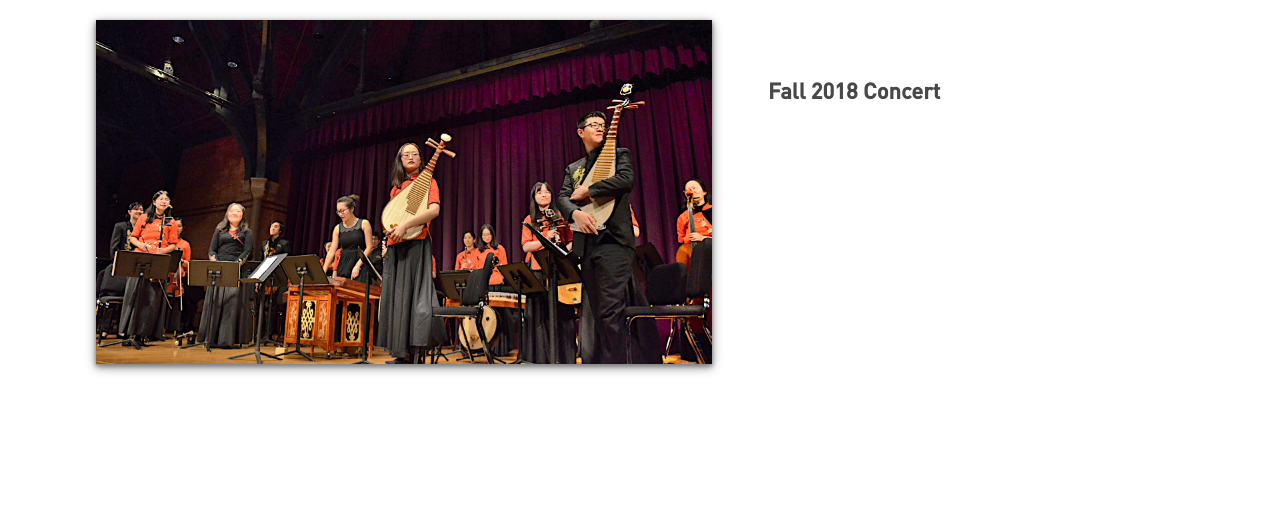
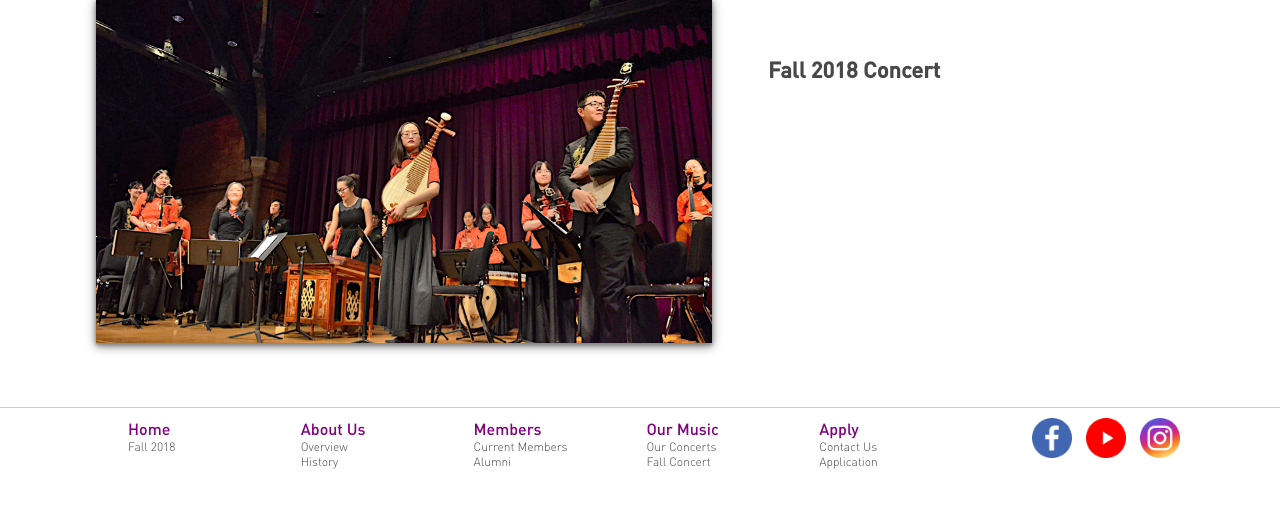
Before and after one commit to CornellCEME/website, a PHP site: page /index.html in a window 1280 px wide. Shown: the part 1825-2339 px from the top of the page. Before the commit the page ends 2253 px from the top, so only its background shows below. Run offline with PHP 8.4, Linux system fonts and the light colour scheme.

Commit message:
added footer

```diff
--- a/footer.php
+++ b/footer.php
@@ -32,7 +32,7 @@
             <li><a href="apply.php#contact">Contact Us</a></li>
             <li><a href="apply.php#appinfo">Application Information</a></li>
         </ul>
-     </li>
+    </li>
      <li>
      	<ul id="socialmedia">
                <li> <a href="https://www.facebook.com/CornellCEME"><img src="images/facebook.png" alt="facebook" class="social" /></a></li>
--- a/index.html
+++ b/index.html
@@ -9,14 +9,14 @@
   <body>
     <header>
       <nav>
-      <img id="logo" src="images/ceme-logo.png" alt="ceme-logo">
+        <img class="logo" src="images/ceme-logo.png" alt="ceme-logo">
         <h1>CEME</h1>
         <ul>
           <li><a href="index.html">Home</a></li>
           <li><a href="about.html">About Us</a></li>
           <li><a href="members.html">Members</a></li>
           <li><a href="music.html">Our Music</a></li>
-        <li><a href="contact.html">Contact Us</a></li>
+          <li><a href="apply.html">Apply</a></li>
         </ul>
       </nav>
       <div class="container">
@@ -25,13 +25,12 @@
       </div>
     </header>
     <div class="content">
-      <h2>Fall 2018</h2>
+      <h2 id="fall2018">Fall 2018</h2>
       <p>Thank you everyone, CEME members and audience goers alike, for a wonderful semester.
         Take a look at everything we've done this semester, and we can't
         wait to see you all again in the spring!</p>
       <div class="row">
         <img class="newmembers" src="images/new-recruits.jpg" alt="new CEME members">
-        <!--Maybe include a drop shadow for the pictures?-->
         <div class="righttext">
           <h3>New CEME members</h3>
           <p>This semester, CEME recruited</p>
@@ -48,16 +47,51 @@
       </div>
       <div class="row">
         <img class="fa2018" src="images/fall2018Concert-1.jpg" alt="CEME Fall 2018 concert">
-        <!--Maybe include a drop shadow for the pictures?-->
         <div class="righttext">
           <h3>Fall 2018 Concert</h3>
           <p></p>
         </div>
       </div>
     </div>
-
     <footer>
-
+      <ul class="footer">
+        <li><a href="index.html">Home</a>
+          <ul class="sublink">
+            <li><a href="index.html#fall2018">Fall 2018</a></li>
+          </ul>
+        </li>
+        <li><a href="about.html">About Us</a>
+          <ul class="sublink">
+            <li><a href="about.html#overview">Overview</a></li>
+            <li><a href="about.html#history">History</a></li>
+          </ul>
+        </li>
+        <li><a href="members.html">Members</a>
+          <ul class="sublink">
+            <li><a href="members.html#current">Current Members</a></li>
+            <li><a href="members.html#alumni">Alumni</a></li>
+          </ul>
+        </li>
+        <li><a href="music.html">Our Music</a>
+          <ul class="sublink">
+            <li><a href="music.html#ourconcerts">Our Concerts</a></li>
+            <li><a href="music.html#fa2018concert">Fall Concert</a></li>
+          </ul>
+        </li>
+        <li><a href="apply.html">Apply</a>
+          <ul class="sublink">
+            <li><a href="apply.html#contact">Contact Us</a></li>
+            <li><a href="apply.html#application">Application</a></li>
+          </ul>
+        </li>
+        <li>
+          <ul class="socialmedia">
+            <li><a href="https://www.facebook.com/CornellCEME"><img src="images/facebook.png" alt="facebook"/></a></li>
+            <li><a href="https://www.youtube.com/channel/UCQWY21RfY2wara5IB5fwZ8A"><img src="images/youtube.png" alt="youtube"/></a></li>
+            <li><a href="https://www.instagram.com/cornell_eastern_music_ensemble/?hl=en"><img src="images/instagram.png" alt="instagram"/></a></li>
+          </ul>
+        </li>
+      </ul>
     </footer>
   </body>
 </html>
--- a/styles/all.css
+++ b/styles/all.css
@@ -24,7 +24,6 @@
 
 h1{
   font-family:din_light;
-  flex:10;
   margin:0;
   padding-left:1%;
   font-size:36px;
@@ -55,7 +54,7 @@
 
 /*------------------------------------------CSS for header elements----------------------------------------------*/
 
-#logo{
+.logo{
   height:50px;
 }
 
@@ -66,6 +65,7 @@
 }
 
 nav ul{
+  text-align:right;
   flex-grow:1;
 }
 
@@ -105,6 +105,72 @@
   bottom:7.5%;
   width:100%;
   color:white;
+}
+
+/*------------------------------------------CSS for footer elements----------------------------------------------*/
+footer{
+  border-top-style:solid;
+  border-top-width:1px;
+  border-top-color:#CCC;
+  margin-bottom:7.5%;
+}
+
+.footer{
+  flex:8;
+  margin:0;
+  padding-top:10px;
+  padding-left:10%;
+  list-style-type:none;
+}
+
+.footer > li{
+  font-family:din_medium;
+  width:15%;
+  float:left;
+}
+
+.footer > li:nth-child(6){
+  width:auto;
+}
+
+.footer a{
+  text-decoration:none;
+  color:#800080;
+}
+
+.footer a:hover{
+  text-decoration:underline;
+}
+
+.sublink{
+  margin:0;
+  padding:0;
+}
+
+.sublink li{
+  display:block;
+  font-family:din_light;
+  font-size:12px;
+  width:auto;
+}
+
+.sublink li a{
+  color:#484848;
+}
+
+.sublink li a:hover{
+  color:#CCC;
+}
+
+.socialmedia li{
+  list-style-type:none;
+  display:inline-block;
+  padding-right:10px;
+}
+
+.socialmedia img{
+  height:40px;
+  padding:0;
 }
 
 /*-------------------------------------------CSS for Home page--------------------------------------------------*/
```
Also changed, not shown: index.php (added, +49 -0 lines), images/facebook.png, images/instagram.png (added), images/youtube.png. Lines whose indentation alone changed are shown as unchanged.
